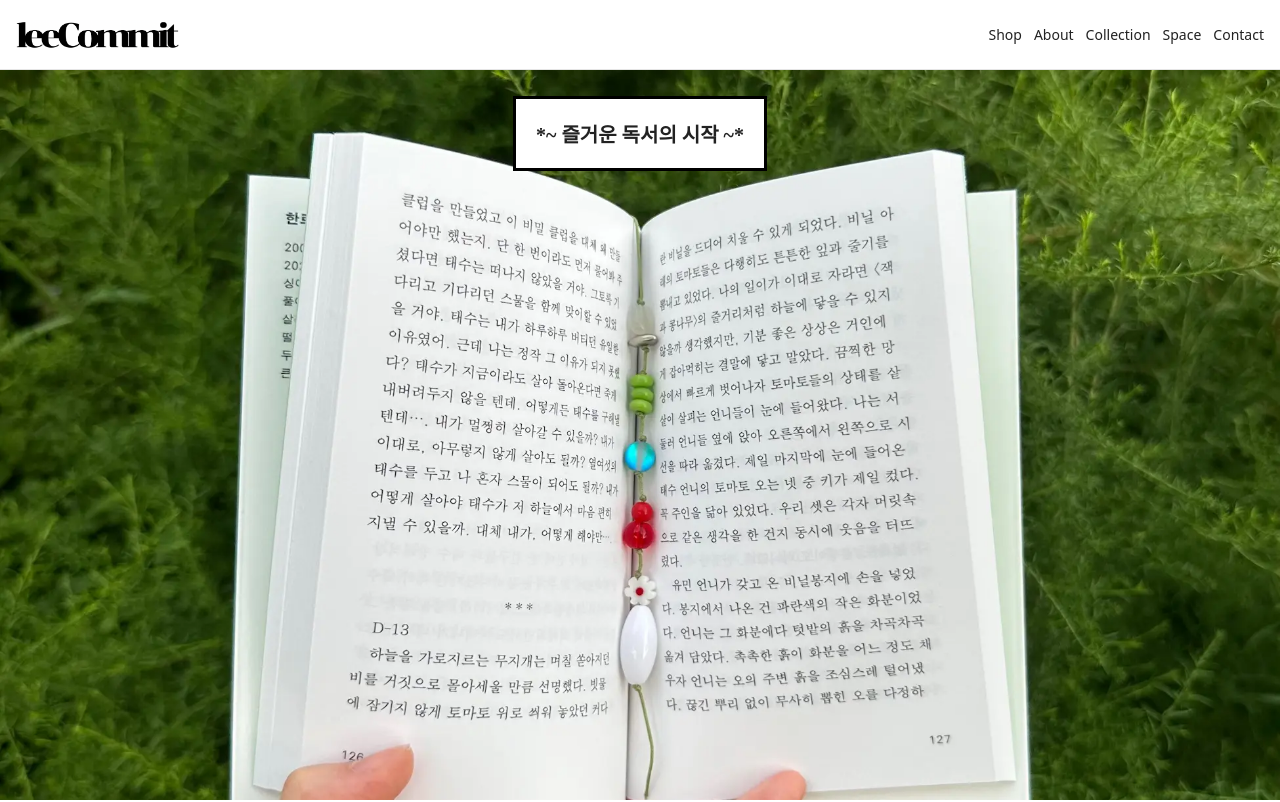
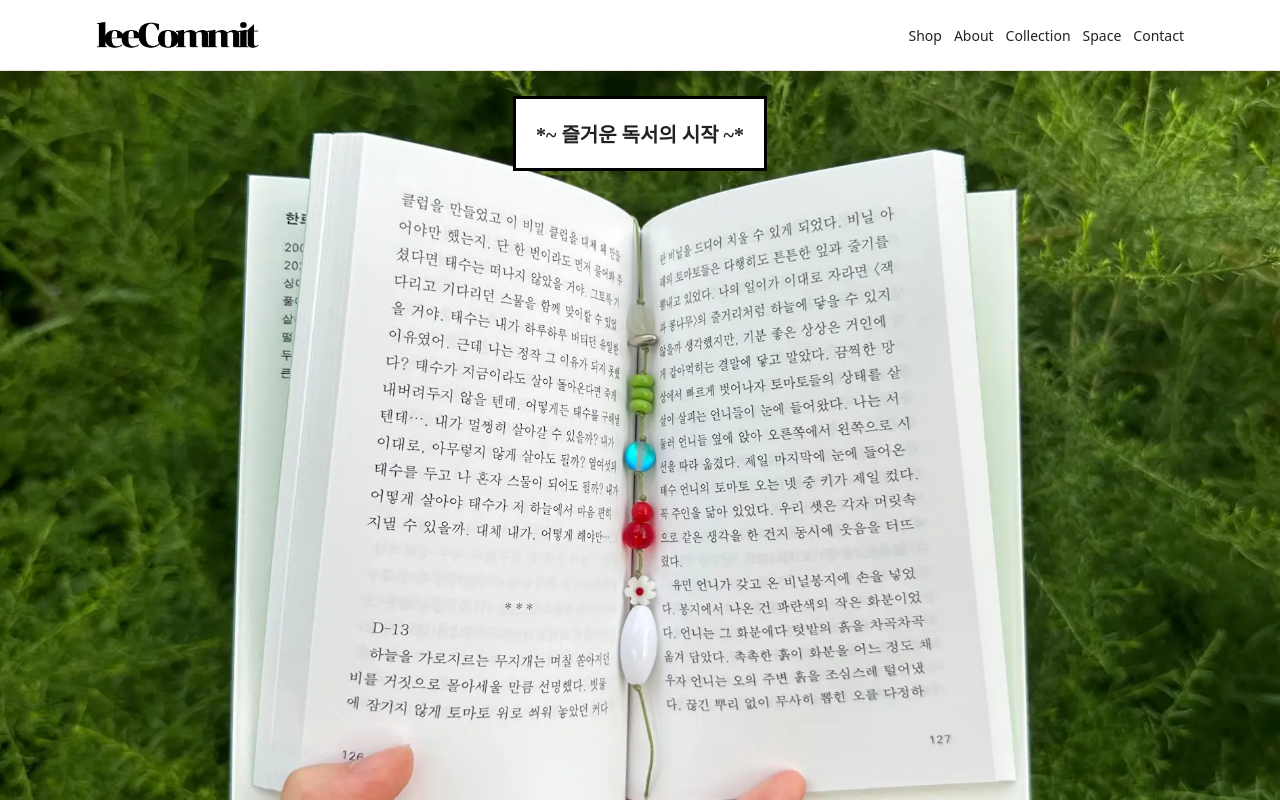
Before and after one commit to hyewon3938/leecommit, a Next.js app: page / in a window 1280 px wide. Shown: the top 802 px of the page. Built offline with nearby package versions, Linux system fonts and the light colour scheme; no server answers; a web font is replaced by a local one.

Commit message:
feat : 반응형 디자인 코드 추가

```diff
--- a/src/app/page.tsx
+++ b/src/app/page.tsx
@@ -3,6 +3,7 @@
 import Image from "next/image";
 import styled from "styled-components";
 import Header from "@/components/Header";
+import Footer from "@/components/Footer";
 import BackgrondImage from "@/assets/images/background_product.webp";
 import AboutSection from "@/sections/About";
 import CollectionSection from "@/sections/Collection";
@@ -33,14 +34,10 @@ export default function HomePage() {
         <SpaceSection />
         <ContactSection />
       </ContentsWrap>
+      <Footer />
     </>
   );
 }
-
-const ContentsWrap = styled.div`
-  position: relative;
-  width: 100%;
-`;
 
 const Background = styled.div`
   position: sticky;
@@ -49,27 +46,27 @@ const Background = styled.div`
   overflow: hidden;
   display: flex;
   justify-content: center;
-  padding: 130px 0 0 0;
-  @media (min-width: 768px) {
-    padding: 96px 0 0 0;
+  padding: 96px 0 0 0;
+  @media (max-width: 768px) {
+    padding: 130px 0 0 0;
   }
 `;
 
 const TitleCard = styled.div`
   width: fit-content;
   height: fit-content;
-  padding: 12px;
   background-color: #fff;
   border: solid 3px #000;
-  margin: 0 16px 0 16px;
-  font-size: 16px;
   font-family: "DosGothic";
   font-weight: 700;
+  margin: 0 0 0 0;
+  font-size: 20px;
+  padding: 20px;
 
-  @media (min-width: 768px) {
-    margin: 0 0 0 0;
-    font-size: 20px;
-    padding: 20px;
+  @media (max-width: 768px) {
+    margin: 0 16px 0 16px;
+    font-size: 16px;
+    padding: 12px;
   }
 `;
 
@@ -78,3 +75,15 @@ const ImageWrap = styled.div`
   inset: 0;
   z-index: -1;
 `;
+
+const ContentsWrap = styled.div`
+  position: relative;
+  width: 100%;
+  max-width: 1120px;
+  margin: 0 auto;
+  border-radius: 36px 36px 0 0;
+  overflow: hidden;
+  @media (max-width: 768px) {
+    border-radius: 24px 24px 0 0;
+  }
+`;
--- a/src/components/Header.tsx
+++ b/src/components/Header.tsx
@@ -1,7 +1,6 @@
 import styled from "styled-components";
 import Logo from "@/assets/icons/horizontal_logo.png";
 import Image from "next/image";
-import { scrollToSection } from "../lib/helpers";
 
 const Header = () => {
   const storeUrl = process.env.NEXT_PUBLIC_SMARTSTORE_URL ?? "/shop";
@@ -13,6 +12,7 @@ const Header = () => {
 
   return (
     <Wrap>
+      <Inner>
         <TopRow>
           <Image
             src={Logo}
@@ -30,20 +30,8 @@ const Header = () => {
           <NavItem href="#collection">Collection</NavItem>
           <NavItem href="#space">Space</NavItem>
           <NavItem href="#contact">Contact</NavItem>
-
-        {/* <NavItem href="#" onClick={(e) => scrollToSection(e, "about")}>
-          About
-        </NavItem>
-        <NavItem href="#" onClick={(e) => scrollToSection(e, "collection")}>
-          Collection
-        </NavItem>
-        <NavItem href="#" onClick={(e) => scrollToSection(e, "space")}>
-          Space
-        </NavItem>
-        <NavItem href="#" onClick={(e) => scrollToSection(e, "contact")}>
-          Contact
-        </NavItem> */}
         </Nav>
+      </Inner>
     </Wrap>
   );
 };
@@ -55,32 +43,39 @@ const Wrap = styled.header`
   top: 0;
   left: 0;
   right: 0;
-  display: flex;
-  flex-direction: column;
-  align-items: center;
-  row-gap: 16px;
   width: 100%;
-  padding: 16px 16px;
   background-color: #fff;
   border-bottom: 1px solid rgba(0, 0, 0, 0.1);
   z-index: 10;
+`;
 
-  /* 데스크탑에서는 기존처럼 한 줄로 정렬하고 싶으면 이렇게 */
-  @media (min-width: 768px) {
+const Inner = styled.div`
+  max-width: 1120px;
+  margin: 0 auto;
+  display: flex;
   flex-direction: row;
   justify-content: space-between;
+  align-items: center;
   height: 70px;
   padding: 0 16px;
+
+  /* 모바일 전용 스타일 */
+  @media (max-width: 768px) {
+    flex-direction: column;
+    justify-content: center;
+    row-gap: 16px;
+    height: auto;
+    padding: 16px 16px;
   }
 `;
 
 const TopRow = styled.a`
   display: flex;
   align-items: center;
+  justify-content: flex-start;
+
+  @media (max-width: 768px) {
     justify-content: center;
-
-  @media (min-width: 768px) {
-    justify-content: flex-start;
   }
 `;
 
@@ -99,9 +94,6 @@ const NavItem = styled.a`
   font: inherit;
   cursor: pointer;
 
-  /* 필요하면 */
-  /* text-transform: uppercase; */
-
   &:hover {
     text-decoration: underline;
   }
--- a/src/styles/global-style.ts
+++ b/src/styles/global-style.ts
@@ -33,9 +33,11 @@ const GlobalStyle = createGlobalStyle`
   }
 
   section {
-    scroll-margin-top: 96px;
-    @media (min-width: 768px) {
-      scroll-margin-top: 70px;
+    scroll-margin-top: 70px;
+    @media (max-width: 768px) {
+
+      scroll-margin-top: 96px;
+
     }
   }
 
```
Lines whose indentation alone changed are shown as unchanged.
